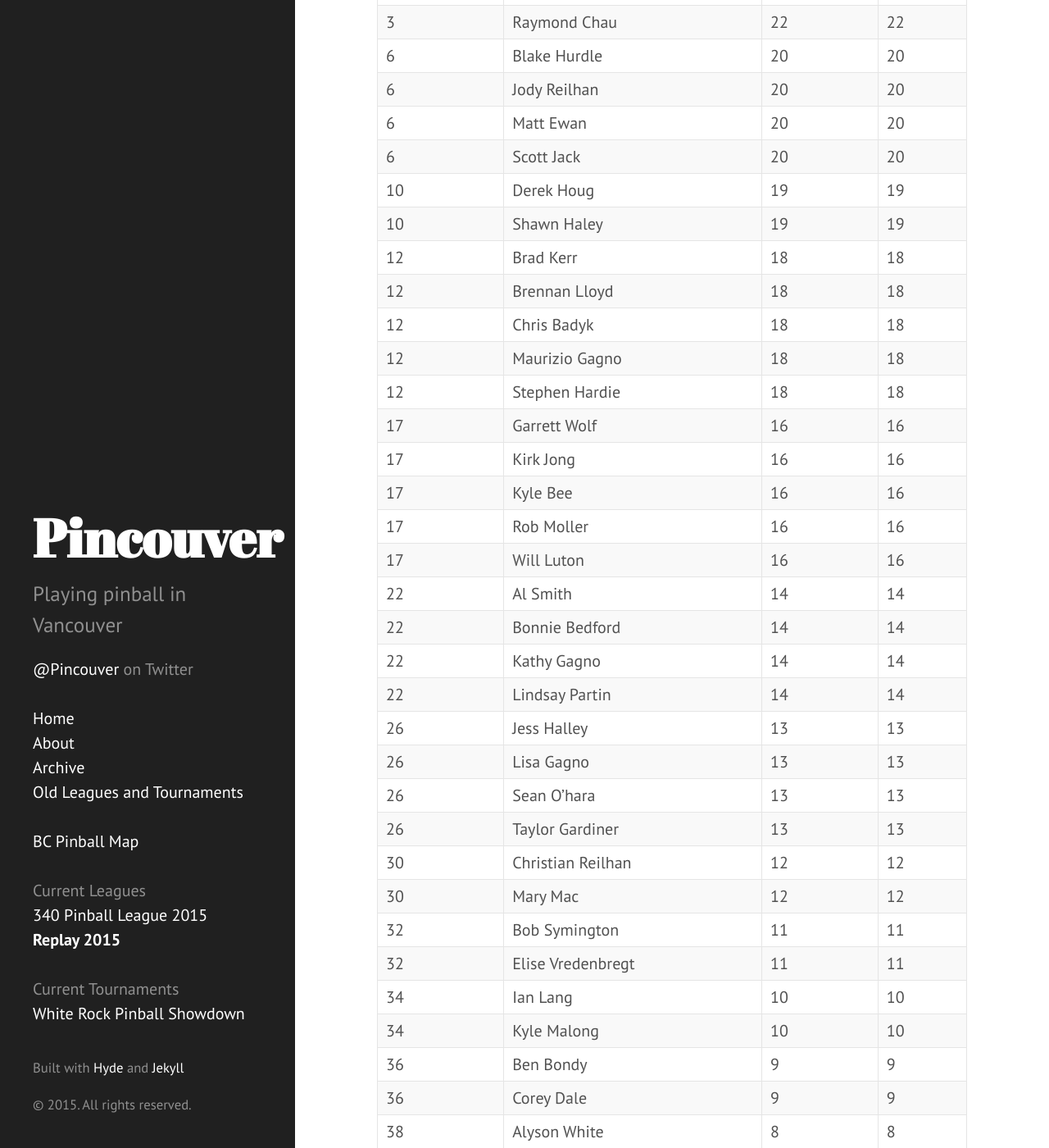
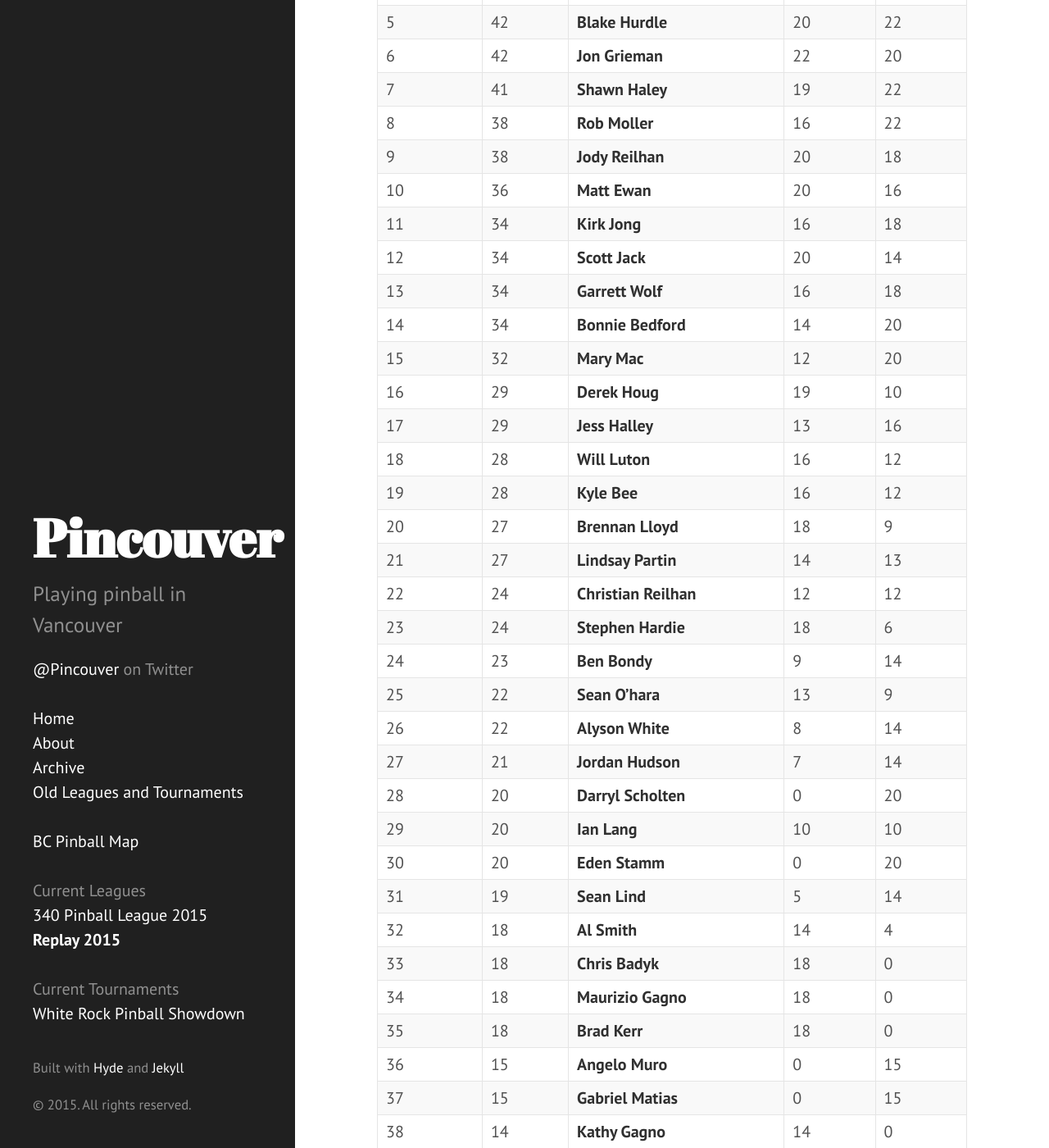
Before and after one commit to lytfyre/VancouverPinball, a Jekyll site: the page built from leagues/replay2015.md, in a window 1280 px wide and 1400 px high, scrolled down 2227 px. Shown: the whole window at 82% size. Built offline with Jekyll 4.4.1, drawn with Linux system fonts in a browser that asks for light colours; some of the changed text lies outside the part shown.

Commit message:
Add week 2 results for replay 2015

```diff
--- a/leagues/replay2015.md
+++ b/leagues/replay2015.md
@@ -61,47 +61,67 @@ TBA!
 
 ## Current Weekly Standings
 
-| Position | Player | Week 1 | Total
-| ----| ----| -----| -----
-|	1	|	Robert Gagno	|	26	|	26
-|	2	|	Sara Little	|	24	|	24
-|	3	|	Andreas Pettersson	|	22	|	22
-|	3	|	Jon Grieman	|	22	|	22
-|	3	|	Raymond Chau	|	22	|	22
-|	6	|	Blake Hurdle	|	20	|	20
-|	6	|	Jody Reilhan	|	20	|	20
-|	6	|	Matt Ewan	|	20	|	20
-|	6	|	Scott Jack	|	20	|	20
-|	10	|	Derek Houg	|	19	|	19
-|	10	|	Shawn Haley	|	19	|	19
-|	12	|	Brad Kerr	|	18	|	18
-|	12	|	Brennan Lloyd	|	18	|	18
-|	12	|	Chris Badyk	|	18	|	18
-|	12	|	Maurizio Gagno	|	18	|	18
-|	12	|	Stephen Hardie	|	18	|	18
-|	17	|	Garrett Wolf	|	16	|	16
-|	17	|	Kirk Jong	|	16	|	16
-|	17	|	Kyle Bee	|	16	|	16
-|	17	|	Rob Moller	|	16	|	16
-|	17	|	Will Luton	|	16	|	16
-|	22	|	Al Smith	|	14	|	14
-|	22	|	Bonnie Bedford	|	14	|	14
-|	22	|	Kathy Gagno	|	14	|	14
-|	22	|	Lindsay Partin	|	14	|	14
-|	26	|	Jess Halley	|	13	|	13
-|	26	|	Lisa Gagno	|	13	|	13
-|	26	|	Sean O'hara	|	13	|	13
-|	26	|	Taylor Gardiner	|	13	|	13
-|	30	|	Christian Reilhan	|	12	|	12
-|	30	|	Mary Mac	|	12	|	12
-|	32	|	Bob Symington	|	11	|	11
-|	32	|	Elise Vredenbregt	|	11	|	11
-|	34	|	Ian Lang	|	10	|	10
-|	34	|	Kyle Malong	|	10	|	10
-|	36	|	Ben Bondy	|	9	|	9
-|	36	|	Corey Dale	|	9	|	9
-|	38	|	Alyson White	|	8	|	8
-|	39	|	Jordan Hudson	|	7	|	7
-|	40	|	Andrew Lum	|	5	|	5
-|	40	|	Sean Lind	|	5	|	5
-|	42	|	Tessa Russell	|	3	|	3
+| Position | Points | Player | Week1 | Week2 |
+| -------| -------| -------| -------| -------
+| 1 | 50 | **Robert Gagno** | 26 | 24 |
+| 2 | 46 | **Andreas Pettersson** | 22 | 24 |
+| 3 | 46 | **Sara Little** | 24 | 22 |
+| 4 | 44 | **Raymond Chau** | 22 | 22 |
+| 5 | 42 | **Blake Hurdle** | 20 | 22 |
+| 6 | 42 | **Jon Grieman** | 22 | 20 |
+| 7 | 41 | **Shawn Haley** | 19 | 22 |
+| 8 | 38 | **Rob Moller** | 16 | 22 |
+| 9 | 38 | **Jody Reilhan** | 20 | 18 |
+| 10 | 36 | **Matt Ewan** | 20 | 16 |
+| 11 | 34 | **Kirk Jong** | 16 | 18 |
+| 12 | 34 | **Scott Jack** | 20 | 14 |
+| 13 | 34 | **Garrett Wolf** | 16 | 18 |
+| 14 | 34 | **Bonnie Bedford** | 14 | 20 |
+| 15 | 32 | **Mary Mac** | 12 | 20 |
+| 16 | 29 | **Derek Houg** | 19 | 10 |
+| 17 | 29 | **Jess Halley** | 13 | 16 |
+| 18 | 28 | **Will Luton** | 16 | 12 |
+| 19 | 28 | **Kyle Bee** | 16 | 12 |
+| 20 | 27 | **Brennan Lloyd** | 18 | 9 |
+| 21 | 27 | **Lindsay Partin** | 14 | 13 |
+| 22 | 24 | **Christian Reilhan** | 12 | 12 |
+| 23 | 24 | **Stephen Hardie** | 18 | 6 |
+| 24 | 23 | **Ben Bondy** | 9 | 14 |
+| 25 | 22 | **Sean O'hara** | 13 | 9 |
+| 26 | 22 | **Alyson White** | 8 | 14 |
+| 27 | 21 | **Jordan Hudson** | 7 | 14 |
+| 28 | 20 | **Darryl Scholten** | 0 | 20 |
+| 29 | 20 | **Ian Lang** | 10 | 10 |
+| 30 | 20 | **Eden Stamm** | 0 | 20 |
+| 31 | 19 | **Sean Lind** | 5 | 14 |
+| 32 | 18 | **Al Smith** | 14 | 4 |
+| 33 | 18 | **Chris Badyk** | 18 | 0 |
+| 34 | 18 | **Maurizio Gagno** | 18 | 0 |
+| 35 | 18 | **Brad Kerr** | 18 | 0 |
+| 36 | 15 | **Angelo Muro** | 0 | 15 |
+| 37 | 15 | **Gabriel Matias** | 0 | 15 |
+| 38 | 14 | **Kathy Gagno** | 14 | 0 |
+| 39 | 14 | **Jaret Bradley** | 0 | 14 |
+| 40 | 13 | **Taylor Gardiner** | 13 | 0 |
+| 41 | 13 | **Lisa Gagno** | 13 | 0 |
+| 42 | 13 | **Matt Read** | 0 | 13 |
+| 43 | 11 | **Bob Symington** | 11 | 0 |
+| 44 | 11 | **Bo W** | 0 | 11 |
+| 45 | 11 | **Elise Vredenbregt** | 11 | 0 |
+| 46 | 10 | **Kyle Malong** | 10 | 0 |
+| 47 | 10 | **Mike Horkoff** | 0 | 10 |
+| 48 | 9 | **Corey Dale** | 9 | 0 |
+| 49 | 9 | **Sandrine Extier** | 0 | 9 |
+| 50 | 8 | **nolan king** | 0 | 8 |
+| 51 | 8 | **Scott Parsons** | 0 | 8 |
+| 52 | 7 | **Esteban Astudillo** | 0 | 7 |
+| 53 | 7 | **Joe Santbergen** | 0 | 7 |
+| 54 | 6 | **Chad Bruhaug** | 0 | 6 |
+| 55 | 6 | **Dan Skolovy** | 0 | 6 |
+| 56 | 5 | **Sterling Nelson** | 0 | 5 |
+| 57 | 5 | **Andrew Lum** | 5 | 0 |
+| 58 | 4 | **Damon Holowchak** | 0 | 4 |
+| 59 | 3 | **Tessa Russell** | 3 | 0 |
+| 60 | 3 | **Sebastien Carette** | 0 | 3 |
+| 61 | 2 | **Anton Glavas** | 0 | 2 |
+| 62 | 2 | **Steve Cousins** | 0 | 2 |
```
